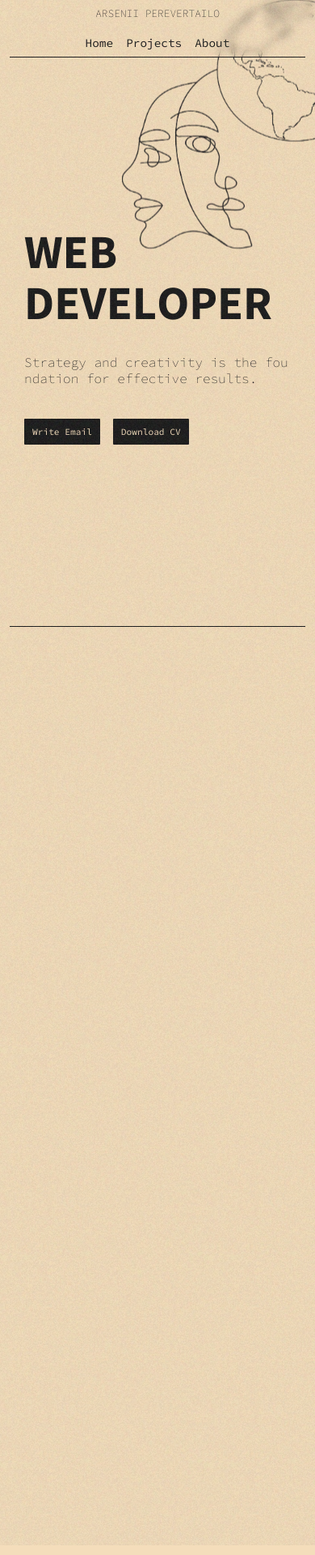
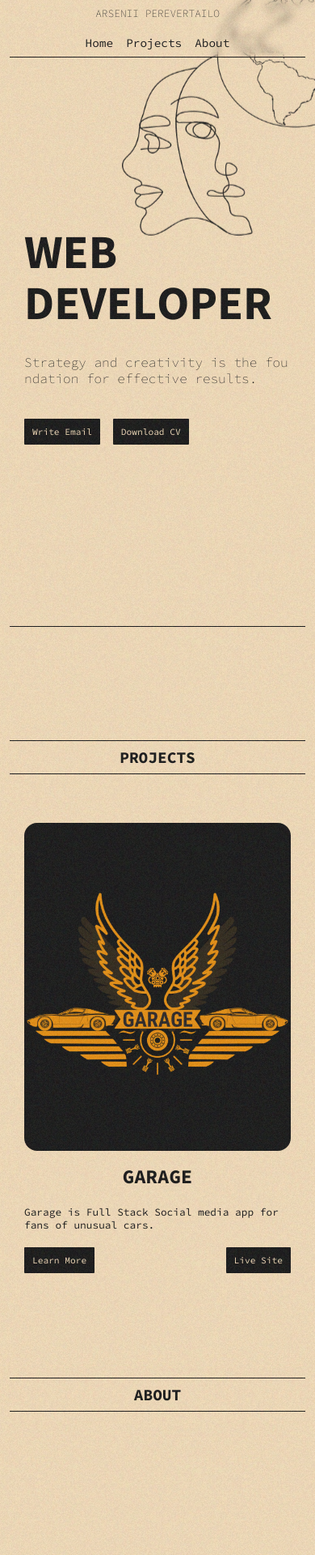
Before and after one commit to Arskgg/Arsenii_Portfolio, a Next.js app: page / in a window 390 px wide. Shown: the top 1920 px of the page at 81% size. Before the commit the page ends 844 px from the top, so only its background shows below. Built offline with nearby package versions, Linux system fonts and the light colour scheme.

Commit message:
Fixed bug with layout on home page for mobile

```diff
--- a/components/Contact/Contact.module.scss
+++ /dev/null
@@ -1,5 +0,0 @@
-.contact {
-  height: 100vh;
-  scroll-snap-align: start;
-  overflow: hidden;
-}
--- a/components/Divider/index.js
+++ b/components/Divider/index.js
@@ -1,11 +1,11 @@
-const Divider = ({ vertical, ...props }) => {
+const Divider = ({ ...props }) => {
   return (
     <div
       {...props}
       style={{
         backgroundColor: "var(--secondary-color)",
-        height: vertical ? "100%" : "1px",
-        width: vertical ? "1px" : "100%",
+        height: "1px",
+        width: "100%",
       }}
     />
   );
--- a/components/Header/Header.module.scss
+++ b/components/Header/Header.module.scss
@@ -53,7 +53,7 @@
     transition: ease-in-out;
 
     @media (max-width: 2500px) {
-      right: -25vh;
+      right: -30vh;
     }
 
     @include lg {
@@ -68,6 +68,7 @@
 
     @include xs {
       padding: 0 0 85% 85%;
+      top: 0;
     }
 
     span {
--- a/components/MainContainer/MainContainer.module.scss
+++ b/components/MainContainer/MainContainer.module.scss
@@ -1,5 +1,5 @@
 .container {
   padding: 0 3%;
   overflow-x: hidden;
-  height: 100vh;
+  scroll-behavior: smooth;
 }
--- a/components/MainContainer/index.js
+++ b/components/MainContainer/index.js
@@ -11,7 +11,7 @@ export const ThemeContext = createContext();
 
 const MainContainer = ({ children, project, sectionRefs }) => {
   const { darkTheme, changeTheme } = useTheme();
-  const { section, scrollOnClickMenueItem } = useScroll();
+  const { scrollOnClickMenueItem } = useScroll();
 
   return (
     <div className={styles.container}>
@@ -24,7 +24,6 @@ const MainContainer = ({ children, project, sectionRefs }) => {
       <ThemeContext.Provider value={{ darkTheme, changeTheme }}>
         <NavBar
           project={project}
-          section={section}
           sectionRefs={sectionRefs}
           scrollOnClickMenueItem={scrollOnClickMenueItem}
         />
--- a/components/SectionContainer/SectionContainer.module.scss
+++ b/components/SectionContainer/SectionContainer.module.scss
@@ -2,10 +2,6 @@
 
 .container {
   .title {
-    position: sticky;
-    top: 0;
-    padding-top: 0.1px;
-    z-index: 5;
     background-color: var(--primary-color);
     box-shadow: 0 30px 80px 50px var(--primary-color);
 
@@ -40,13 +36,8 @@
     }
   }
   .content_container {
-    flex: 1 0;
     display: flex;
     flex-direction: column;
     align-items: center;
-
-    @include xs {
-      margin-bottom: 0.5rem;
-    }
   }
 }
--- a/hooks/useScroll.js
+++ b/hooks/useScroll.js
@@ -1,14 +1,9 @@
-import { useState } from "react";
-
 const useScroll = () => {
-  const [section, setSection] = useState(0);
-
   const scrollOnClickMenueItem = (element, index) => {
     element.current.scrollIntoView({ behavior: "smooth" });
-    setSection(index);
   };
 
-  return { section, scrollOnClickMenueItem, setSection };
+  return { scrollOnClickMenueItem };
 };
 
 export default useScroll;
--- a/styles/globals.scss
+++ b/styles/globals.scss
@@ -70,7 +70,6 @@ body {
   font-family: "Source Code Pro", monospace;
   font-weight: 400;
   font-size: 1rem;
-  scroll-behavior: smooth;
 }
 
 @media (prefers-color-scheme: dark) {
```
Also changed, not shown: components/Contact/index.js (deleted, +0 -11 lines), components/NavBar/index.js (+1 -10 lines), utils/debounce.js (deleted, +0 -9 lines), assets/community-dark.png, assets/community-light.png.
